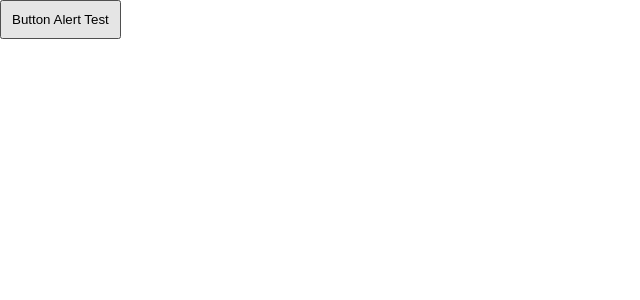
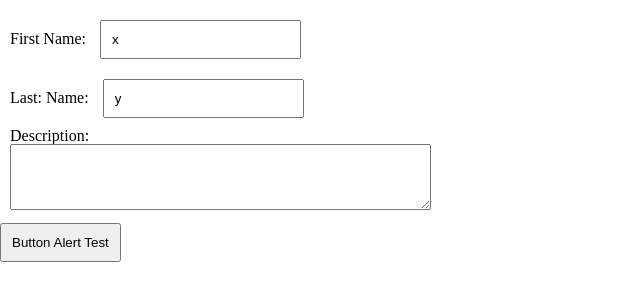
Before and after one commit to codejoy-wins/contact, a plain HTML site: page index.html in a window 1280 px wide. Shown: the whole page, without its empty margins (0-640 px from the left). Drawn offline with nearby package versions, Linux system fonts and the light colour scheme.

Commit message:
formulating

```diff
--- a/codejoy.js
+++ b/codejoy.js
@@ -4,4 +4,5 @@ $(document).ready(function(){
     $('#bt').click(function(){
         alert('Codejoy')
     })
+
 })
--- a/index.html
+++ b/index.html
@@ -6,13 +6,25 @@
 <link rel="stylesheet" href="style.css">
 <script src="https://ajax.googleapis.com/ajax/libs/jquery/3.3.1/jquery.min.js"></script>
 <script src="codejoy.js"></script>
-
-
 </head>
 <body>
 <div id ="wrapper">
     <div id ="sect-1"></div>
+
+        <form action="#">
+            First Name:
+            <input type="text" name = "firstname" value ="x"><br>
+            Last: Name:
+            <input type="text" name = "lastname" value ="y"><br>
+            Description:<br>
+            <textarea rows="4" cols="50"></textarea>
+
+        </form>
+
+
+
     <div id ="sect-2"></div>
+
     <button id ="bt">Button Alert Test</button>
 </div>
 </body>
--- a/style.css
+++ b/style.css
@@ -5,3 +5,9 @@ h1{
 #bt{
     padding:10px;
 }
+form, form input{
+    padding:10px;
+}
+form input{
+    margin:10px;
+}
```
